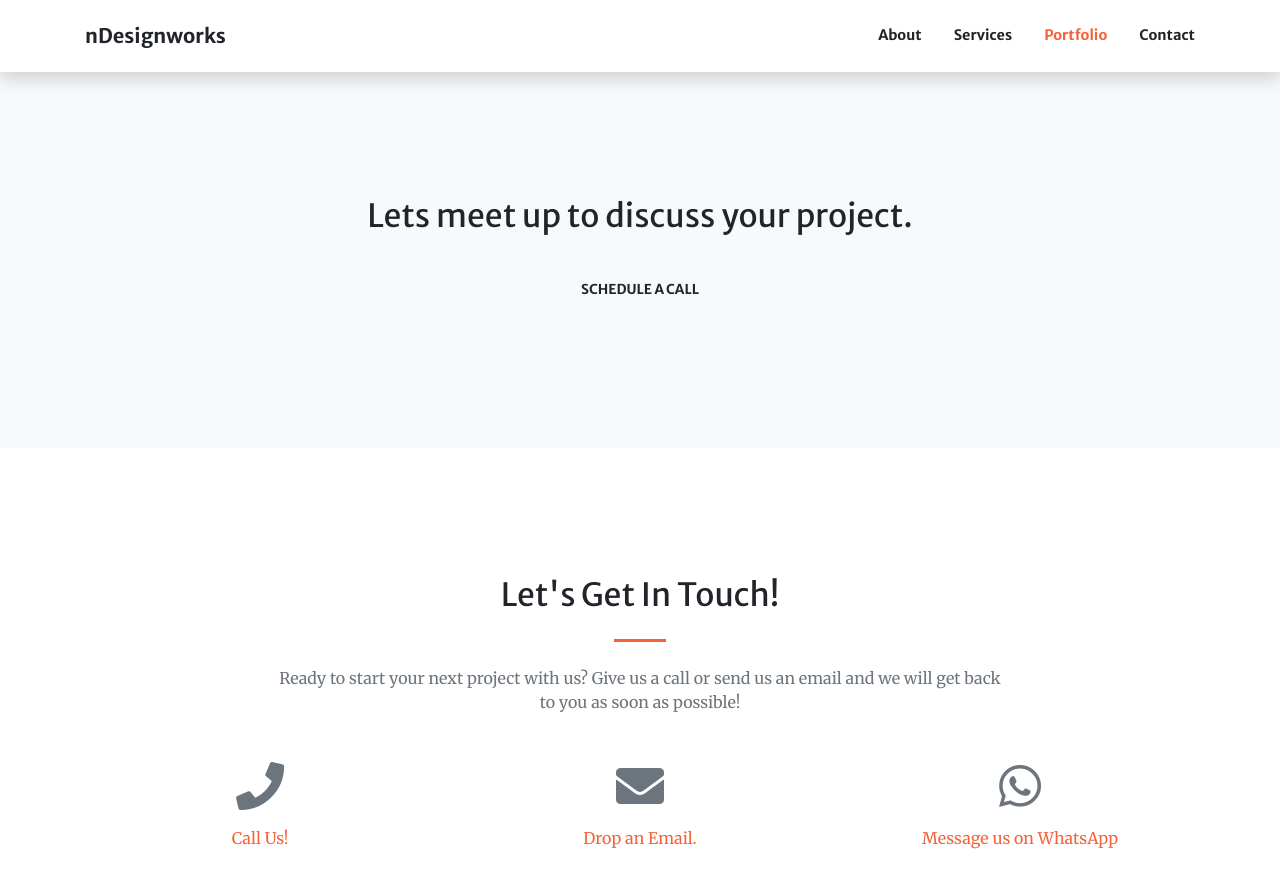
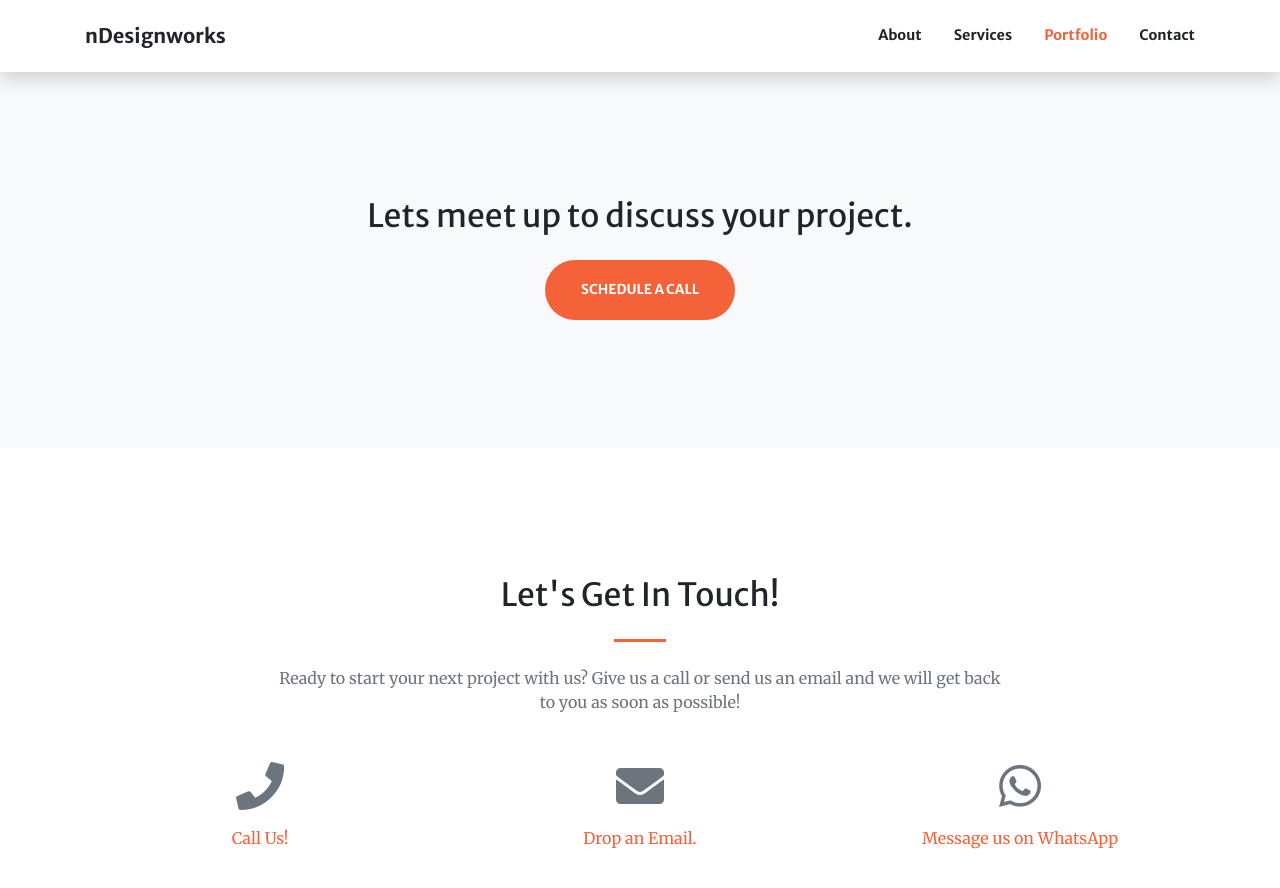
Before and after one commit to NavneetDW/ndesignworks-homepage, a Jekyll site: the page index.html, which Jekyll copies as it is, in a window 1280 px wide and 900 px high, scrolled down 2334 px. Shown: the top 888 px of the window. Built offline with Jekyll 4.4.1, drawn with Linux system fonts in a browser that asks for light colours.

Commit message:
Update button CTA

```diff
--- a/index.html
+++ b/index.html
@@ -232,7 +232,7 @@
   <section class="page-section bg-light">
     <div class="container text-center">
       <h2 class="mb-4">Lets meet up to discuss your project.</h2>
-      <a class="btn btn-light btn-xl js-scroll-trigger" href="#contact" onClick="ga('send', 'event', { eventCategory: 'Lead', eventAction: 'Click', eventLabel: 'Schedule a call'});">Schedule a Call</a>
+      <a class="btn btn-primary btn-xl js-scroll-trigger" href="#contact" onClick="ga('send', 'event', { eventCategory: 'Lead', eventAction: 'Click', eventLabel: 'Schedule a call'});">Schedule a Call</a>
     </div>
   </section>
 
```
